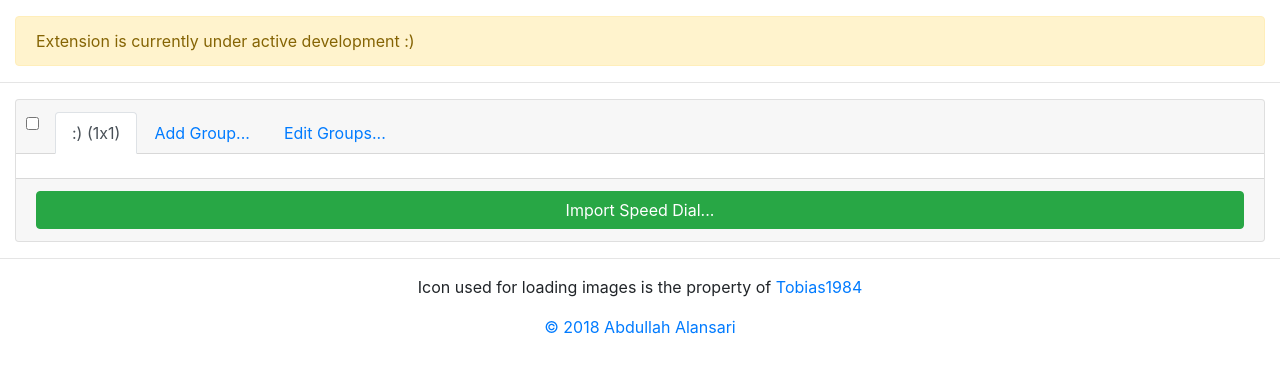
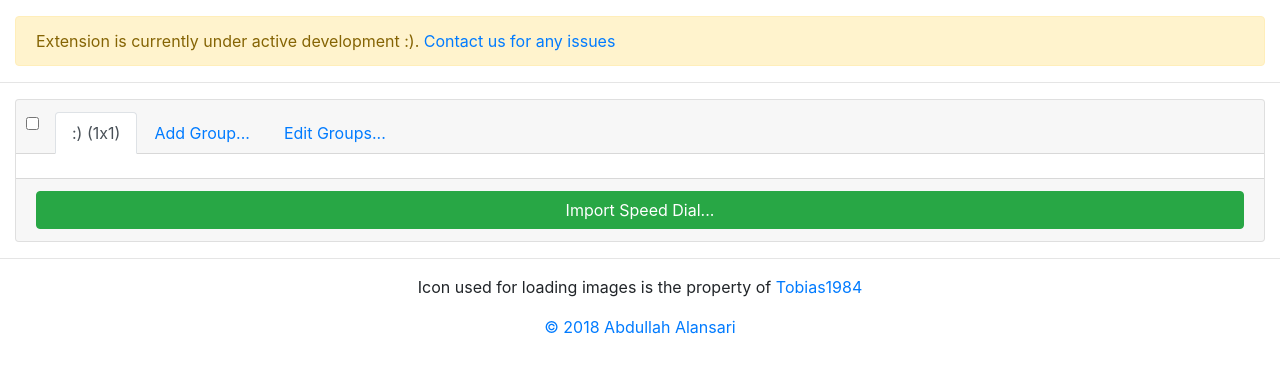
Before and after one commit to ahimta/speed-dial-quantum, a website with bundled scripts: page src/newtab.html in a window 1280 px wide. Built offline with nearby package versions, Linux system fonts and the light colour scheme; some packages are replaced by stand-ins of ours.

Commit message:
Added contact us note:smiley:

```diff
--- a/src/newtab.html
+++ b/src/newtab.html
@@ -12,7 +12,10 @@
 <body>
   <section class="container-fluid" style="margin-top: 1em">
       <aside class="alert alert-warning" role="alert">
-          Extension is currently under active development :)
+          Extension is currently under active development :).
+          <a target="_blank" href="https://twitter.com/Ahymta">
+            Contact us for any issues
+          </a>
       </aside>
   </section>
 
```
